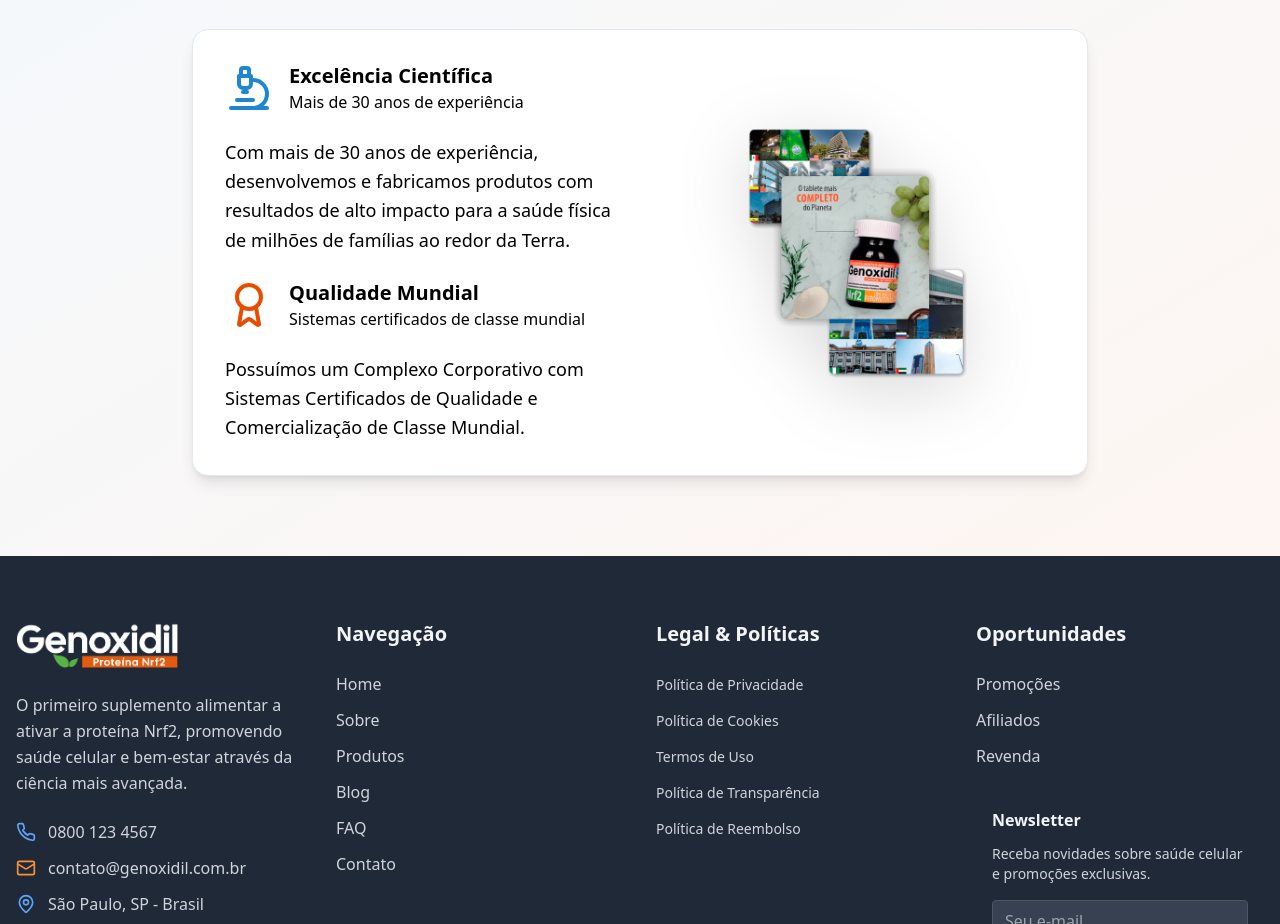
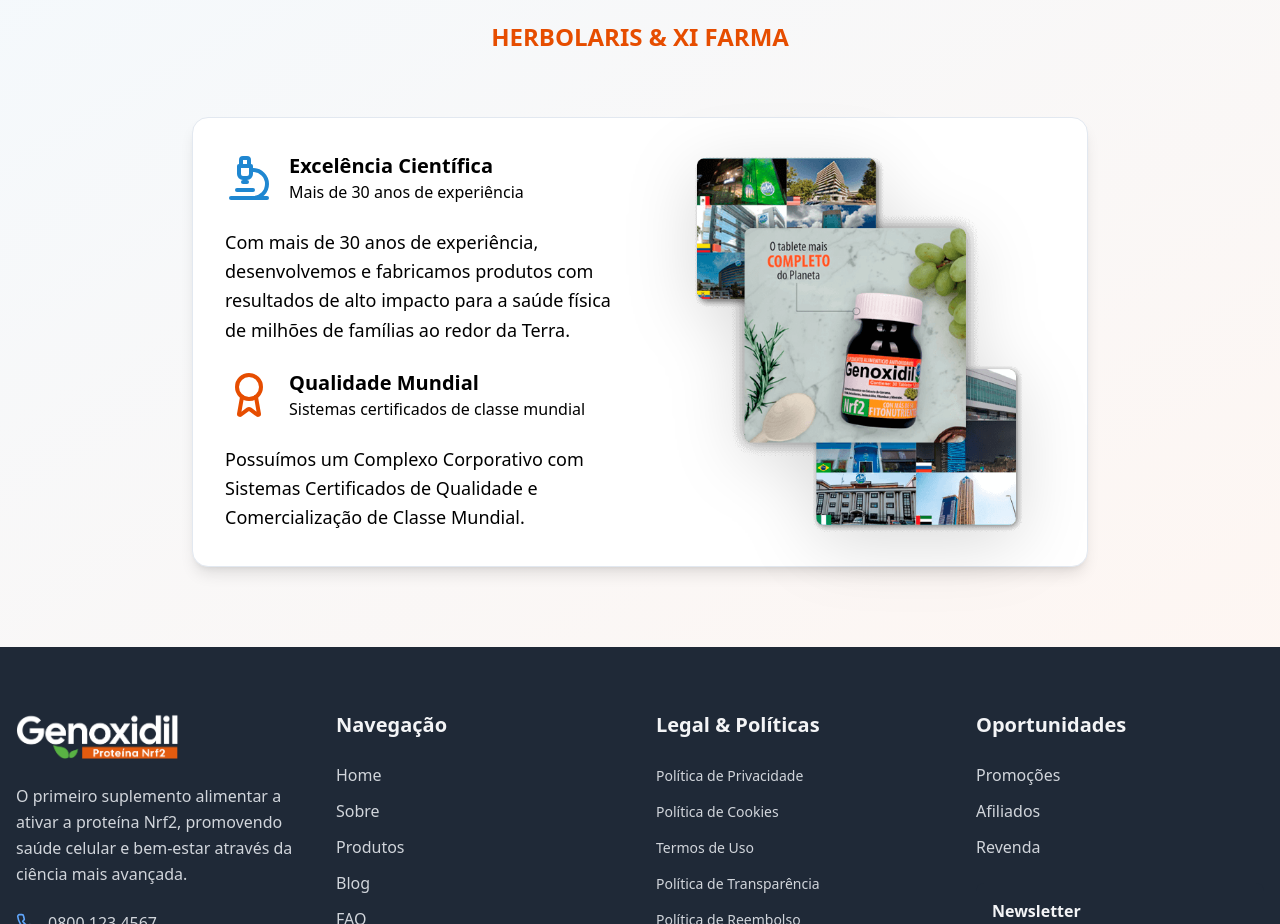
Before and after one commit to danielolimpio/genoxidil-cell-wellbeing-site-21e8188c, a React (Vite) app: page /sobre in a window 1280 px wide. Shown: the part 2346-3270 px from the top of the page. Built offline with nearby package versions, Linux system fonts and the light colour scheme.

Commit message:
Ajustar tamanho das imagens
Ajusta as imagens na página "Sobre" para que ocupem o máximo da altura das sessões sem comprometer a resolução.

```diff
--- a/src/pages/AboutUs.tsx
+++ b/src/pages/AboutUs.tsx
@@ -93,7 +93,7 @@ const AboutUs = () => {
               <img
                 src="/lovable-uploads/529f578b-3241-4eb4-a569-8b921817b603.png"
                 alt="NBN Living Laboratório"
-                className="w-full h-64 object-contain drop-shadow-lg"
+                className="w-full h-96 lg:h-[500px] object-contain drop-shadow-lg"
                 style={{ filter: 'drop-shadow(0 10px 25px rgba(0,0,0,0.1))' }}
               />
             </div>
@@ -207,11 +207,11 @@ const AboutUs = () => {
                   </p>
                 </div>
 
-                <div className="flex justify-center items-center">
+                <div className="flex justify-center items-center h-80 lg:h-96">
                   <img
                     src="/lovable-uploads/23ffa2e1-bab1-4682-b7d1-37bf5dd4186c.png"
                     alt="Complexo NBN Living"
-                    className="w-full max-w-sm h-64 object-contain drop-shadow-xl"
+                    className="w-full max-w-lg h-full object-contain drop-shadow-xl"
                     style={{ filter: 'drop-shadow(0 15px 35px rgba(0,0,0,0.15))' }}
                   />
                 </div>
```
